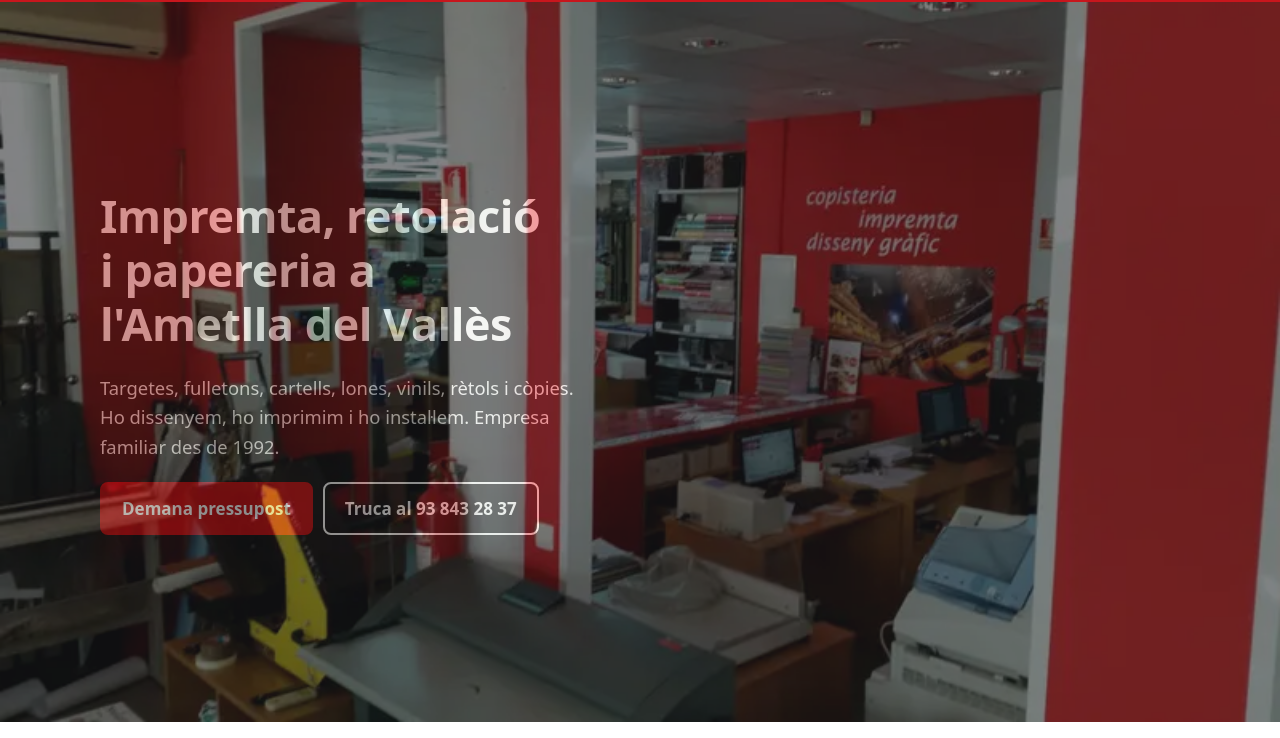
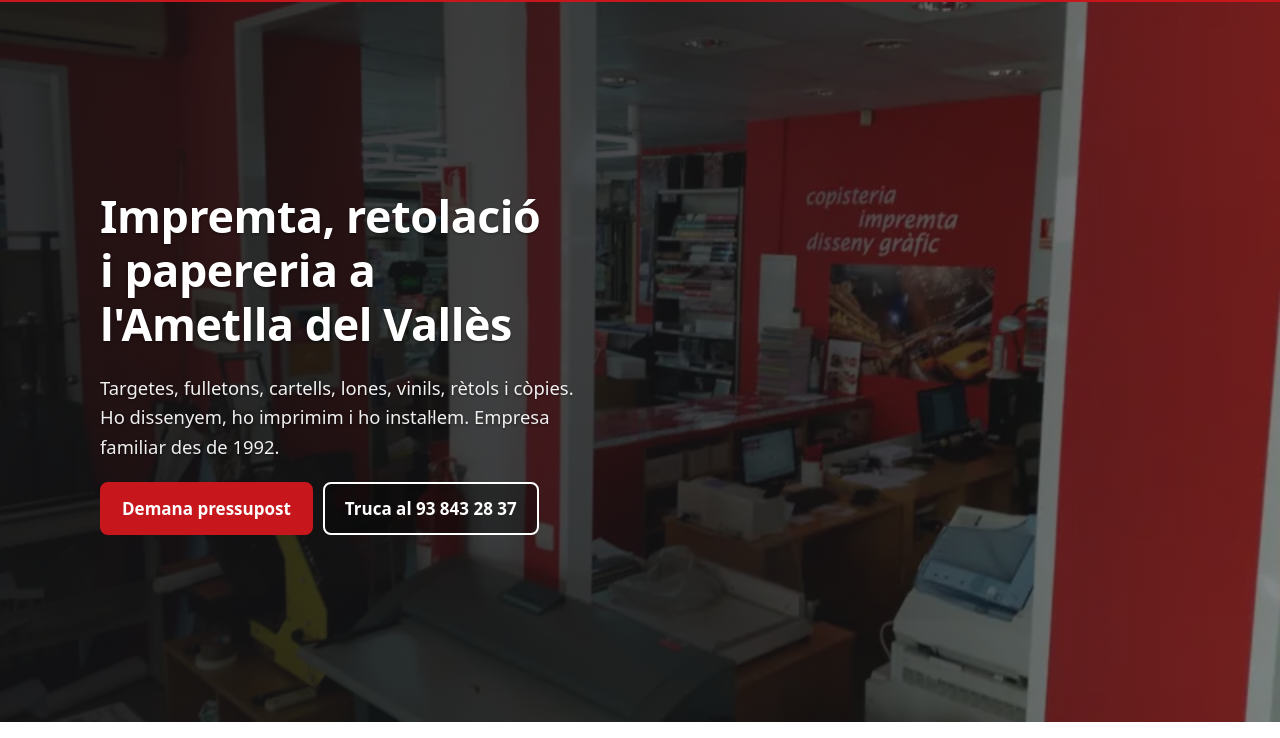
Before and after one commit to pepelolo30/jocadi-web-publica, a plain HTML site: page index.html in a window 1280 px wide. Shown: the part 62-800 px from the top of the page. Drawn offline with Linux system fonts and the light colour scheme.

Commit message:
Portada: texto y botones bien visibles sobre la foto

```diff
--- a/css/estilos.css
+++ b/css/estilos.css
@@ -87,8 +87,18 @@ ul { padding-left: 1.2em; }
 /* Foto y texto en la misma celda: si el texto no cabe, la portada crece en vez de taparse con la cabecera */
 .portada { display: grid; background: var(--tinta); color: #fff; }
 .portada > img, .portada .texto { grid-area: 1 / 1; }
-.portada img { width: 100%; height: 100%; min-height: clamp(320px, 55vh, 560px); object-fit: cover; opacity: .45; }
-.portada .texto { display: flex; align-items: center; padding: 32px 0; }
+.portada img { width: 100%; height: 100%; min-height: clamp(320px, 55vh, 560px); object-fit: cover; opacity: .6; }
+/* El texto va por encima de la foto (z-index) y con un velo oscuro detrás para que se lea bien */
+.portada .texto {
+  position: relative; z-index: 1;
+  display: flex; align-items: center; padding: 32px 0;
+  background: linear-gradient(90deg, rgba(18,18,20,.82) 0%, rgba(18,18,20,.6) 55%, rgba(18,18,20,.2) 100%);
+}
+.portada h1, .portada p { text-shadow: 0 1px 3px rgba(0,0,0,.45); }
+.portada .boton.secundario { background: rgba(0,0,0,.35); }
+@media (max-width: 820px) {
+  .portada .texto { background: rgba(18,18,20,.66); }
+}
 .portada .texto .contenedor { width: 100%; }
 .portada h1 { color: #fff; max-width: 18ch; }
 .portada p { font-size: 1.15rem; max-width: 46ch; color: #f0f0f0; }
@@ -101,7 +111,7 @@ ul { padding-left: 1.2em; }
 }
 .boton:hover { background: var(--rojo-oscuro); border-color: var(--rojo-oscuro); color: #fff; }
 .boton.secundario { background: transparent; color: #fff; border-color: #fff; }
-.boton.secundario:hover { background: #fff; color: var(--tinta); }
+.boton.secundario:hover, .portada .boton.secundario:hover { background: #fff; color: var(--tinta); }
 .boton.claro { background: #fff; color: var(--rojo); border-color: var(--rojo); }
 .boton.claro:hover { background: var(--rojo); color: #fff; }
 
```
